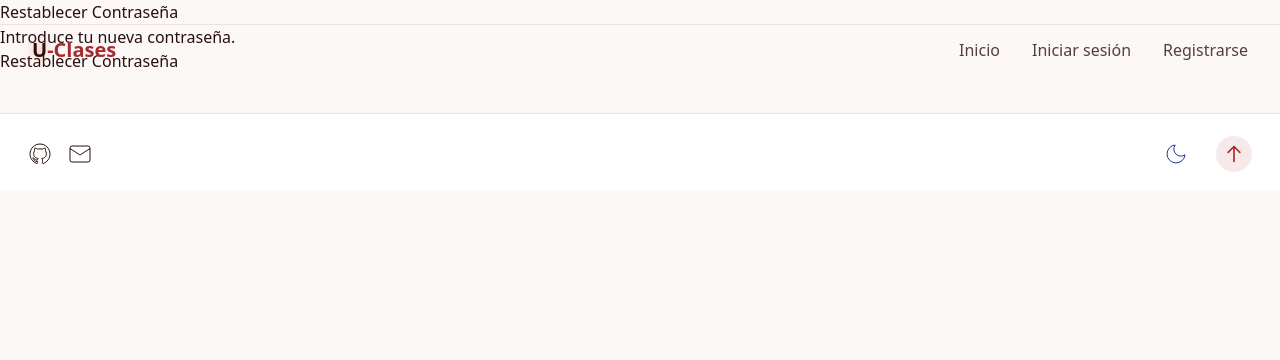
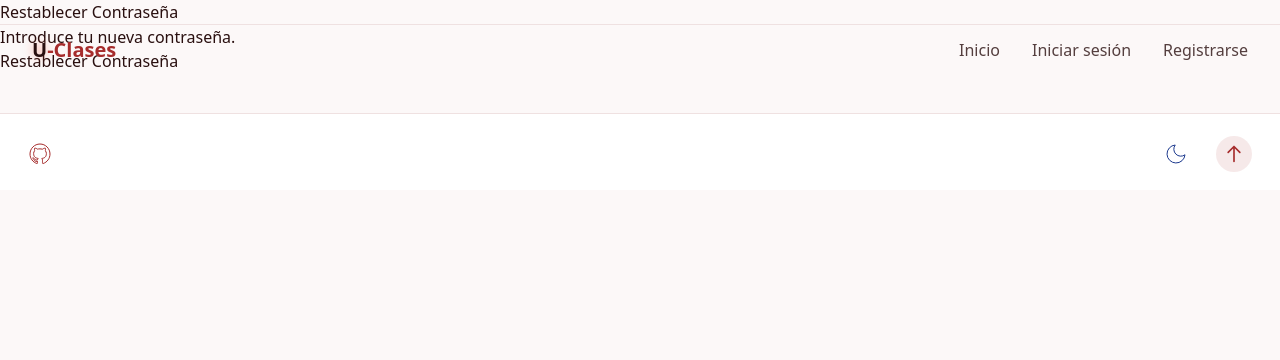
Before and after one commit to AdolfoRV/U-Clases, a Django app: page /reset/1/1/ in a window 1280 px wide. Shown: the top 360 px of the page. Run offline with Django 5.2, Linux system fonts and the light colour scheme; style sheets or scripts are compiled from the project's sources.

Commit message:
feat: update GitHub link in footer and enhance theme toggle button styling

```diff
--- a/uclases/templates/includes/footer.html
+++ b/uclases/templates/includes/footer.html
@@ -1,18 +1,14 @@
 
 <footer class="z-50 py-4 px-7 bg-card relative border-t border-border mt-10 pt-5 flex flex-wrap justify-between items-center">
   <div class="flex items-center gap-4">
-    <a href="https://github.com/AdolfoRV" target="_blank" rel="noopener noreferrer" aria-label="GitHub">
+    <a href="https://github.com/DCC-CC4401/2025-2-CC4401-grupo-4" target="_blank" rel="noopener noreferrer" aria-label="GitHub">
       <!-- Github SVG -->
-      <svg xmlns="http://www.w3.org/2000/svg" width="24" height="24" fill="none" viewBox="0 0 24 24" stroke="currentColor"><path d="M12 2C6.477 2 2 6.477 2 12c0 4.418 2.867 8.166 6.839 9.489.5.092.682-.217.682-.483 0-.237-.009-.868-.013-1.703-2.782.604-3.369-1.342-3.369-1.342-.454-1.154-1.11-1.462-1.11-1.462-.908-.62.069-.608.069-.608 1.004.07 1.532 1.032 1.532 1.032.892 1.529 2.341 1.088 2.91.832.091-.647.35-1.088.636-1.339-2.22-.253-4.555-1.112-4.555-4.951 0-1.093.39-1.988 1.029-2.688-.103-.253-.446-1.272.098-2.65 0 0 .84-.269 2.75 1.025A9.564 9.564 0 0 1 12 6.844c.85.004 1.705.115 2.504.337 1.909-1.294 2.748-1.025 2.748-1.025.546 1.378.202 2.397.1 2.65.64.7 1.028 1.595 1.028 2.688 0 3.848-2.338 4.695-4.566 4.944.359.309.678.919.678 1.852 0 1.336-.012 2.417-.012 2.747 0 .268.18.579.688.481C19.135 20.163 22 16.418 22 12c0-5.523-4.477-10-10-10z"/></svg>
-    </a>
-    <a href="mailto:adolfo.rojas.v@ug.uchile.cl" aria-label="Email">
-      <!-- Mail SVG -->
-      <svg xmlns="http://www.w3.org/2000/svg" width="24" height="24" fill="none" viewBox="0 0 24 24" stroke="currentColor"><rect width="20" height="16" x="2" y="4" rx="2"/><path d="M22 6.5 12 13 2 6.5"/></svg>
+      <svg class="text-primary hover:scale-110" xmlns="http://www.w3.org/2000/svg" width="24" height="24" fill="none" viewBox="0 0 24 24" stroke="currentColor"><path d="M12 2C6.477 2 2 6.477 2 12c0 4.418 2.867 8.166 6.839 9.489.5.092.682-.217.682-.483 0-.237-.009-.868-.013-1.703-2.782.604-3.369-1.342-3.369-1.342-.454-1.154-1.11-1.462-1.11-1.462-.908-.62.069-.608.069-.608 1.004.07 1.532 1.032 1.532 1.032.892 1.529 2.341 1.088 2.91.832.091-.647.35-1.088.636-1.339-2.22-.253-4.555-1.112-4.555-4.951 0-1.093.39-1.988 1.029-2.688-.103-.253-.446-1.272.098-2.65 0 0 .84-.269 2.75 1.025A9.564 9.564 0 0 1 12 6.844c.85.004 1.705.115 2.504.337 1.909-1.294 2.748-1.025 2.748-1.025.546 1.378.202 2.397.1 2.65.64.7 1.028 1.595 1.028 2.688 0 3.848-2.338 4.695-4.566 4.944.359.309.678.919.678 1.852 0 1.336-.012 2.417-.012 2.747 0 .268.18.579.688.481C19.135 20.163 22 16.418 22 12c0-5.523-4.477-10-10-10z"/></svg>
     </a>
   </div>
   <div class="flex items-center gap-5">
     <!-- ThemeToggle -->
-    <button id="theme-toggle" class="p-2 rounded-full transition-colors duration-300 focus:outline-hidden">
+    <button id="theme-toggle" class="p-2 rounded-full transition-colors duration-300 focus:outline-hidden hover:scale-110">
       <svg id="theme-icon-sun" class="h-6 w-6 text-yellow-300 hidden" xmlns="http://www.w3.org/2000/svg" fill="none" viewBox="0 0 24 24" stroke="currentColor"><circle cx="12" cy="12" r="5"/><path d="M12 1v2M12 21v2M4.22 4.22l1.42 1.42M18.36 18.36l1.42 1.42M1 12h2M21 12h2M4.22 19.78l1.42-1.42M18.36 5.64l1.42-1.42"/></svg>
       <svg id="theme-icon-moon" class="h-6 w-6 text-blue-900 hidden" xmlns="http://www.w3.org/2000/svg" fill="none" viewBox="0 0 24 24" stroke="currentColor"><path d="M21 12.79A9 9 0 1 1 11.21 3a7 7 0 0 0 9.79 9.79z"/></svg>
     </button>
```
